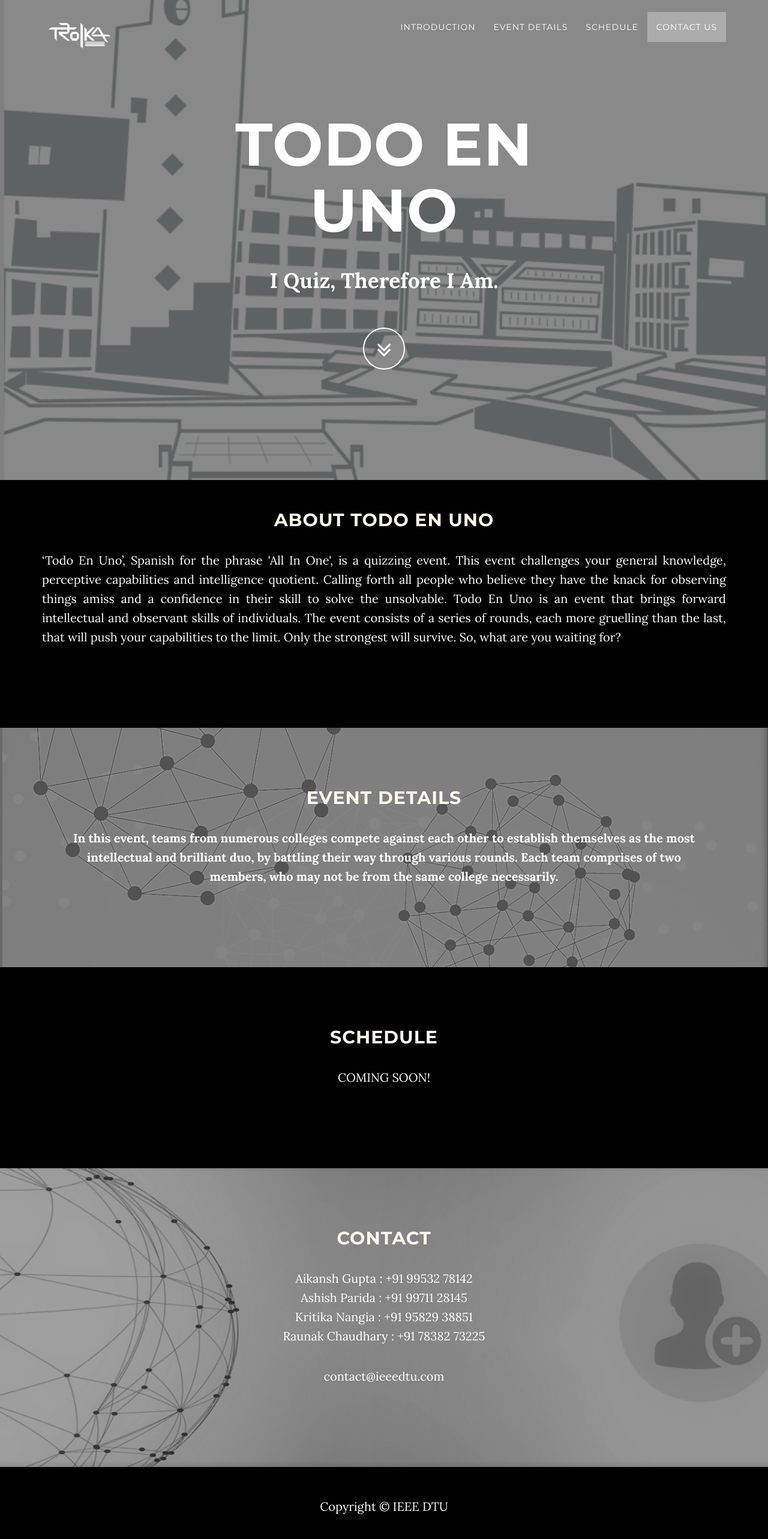
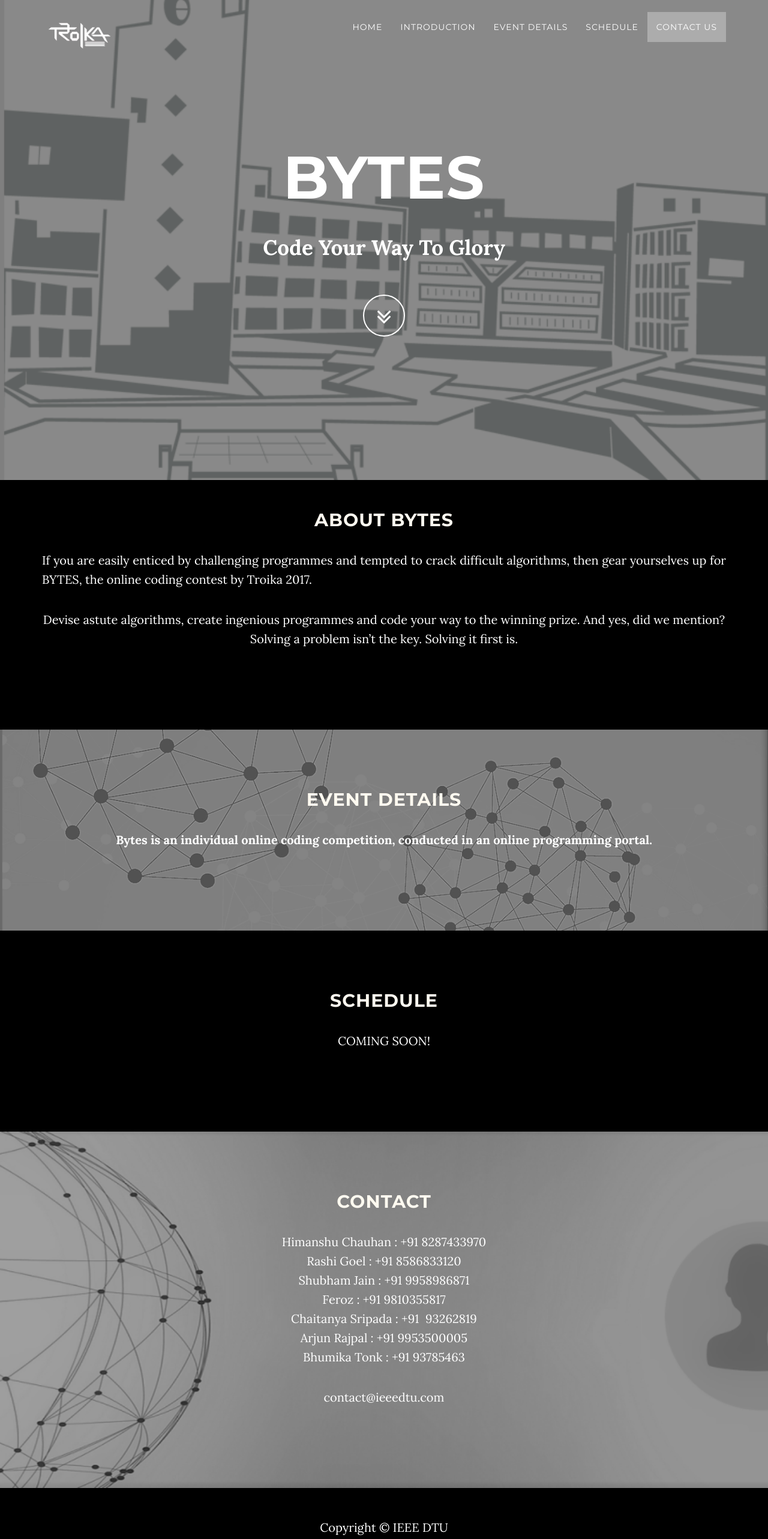
Before and after one commit to nkmishra1997/cms-plugins, a website: page events/bytes.html in a window 1280 px wide. Shown: the whole page at 60% size. Drawn offline with nearby package versions, Linux system fonts and the light colour scheme; some packages are replaced by stand-ins of ours.

Commit message:
Added Bytes

```diff
--- a/events/bytes.html
+++ b/events/bytes.html
@@ -9,7 +9,20 @@
     <meta name="description" content="">
     <meta name="author" content="">
 
-    <title>TodoEnUno - Troika'17</title>
+    <title>Bytes - Troika'17</title>
+    <link rel="apple-touch-icon" sizes="57x57" href="ico/apple-icon-57x57.png">
+    <link rel="apple-touch-icon" sizes="60x60" href="ico/apple-icon-60x60.png">
+    <link rel="apple-touch-icon" sizes="72x72" href="ico/apple-icon-72x72.png">
+    <link rel="apple-touch-icon" sizes="76x76" href="ico/apple-icon-76x76.png">
+    <link rel="apple-touch-icon" sizes="114x114" href="ico/apple-icon-114x114.png">
+    <link rel="apple-touch-icon" sizes="120x120" href="ico/apple-icon-120x120.png">
+    <link rel="apple-touch-icon" sizes="144x144" href="ico/apple-icon-144x144.png">
+    <link rel="apple-touch-icon" sizes="152x152" href="ico/apple-icon-152x152.png">
+    <link rel="apple-touch-icon" sizes="180x180" href="ico/apple-icon-180x180.png">
+    <link rel="icon" type="image/png" sizes="192x192" href="ico/android-icon-192x192.png">
+    <link rel="icon" type="image/png" sizes="32x32" href="ico/favicon-32x32.png">
+    <link rel="icon" type="image/png" sizes="96x96" href="ico/favicon-96x96.png">
+    <link rel="icon" type="image/png" sizes="16x16" href="ico/favicon-16x16.png">
 
     <!-- Bootstrap Core CSS -->
     <link href="vendor/bootstrap/css/bootstrap.min.css" rel="stylesheet">
@@ -33,7 +46,6 @@
 </head>
 
 <body id="page-top" data-spy="scroll" data-target=".navbar-fixed-top">
-
     <!-- Navigation -->
     <nav class="navbar navbar-custom navbar-fixed-top" role="navigation">
         <div class="container">
@@ -41,8 +53,8 @@
                 <button type="button" class="navbar-toggle" data-toggle="collapse" data-target=".navbar-main-collapse">
                     Menu <i class="fa fa-bars"></i>
                 </button>
-                <a class="navbar-brand page-scroll" href="#page-top">
-                    <img src="img/TroikaFinal.png" height = "50px" style = "margin-top:0px">
+                <a class="navbar-brand page-scroll" href="http://troika.ieeedtu.com">
+                    <img src="img/TroikaFinal.png" height="50px" style="margin-top:0px">
                 </a>
             </div>
 
@@ -52,6 +64,9 @@
                     <!-- Hidden li included to remove active class from about link when scrolled up past about section -->
                     <li class="hidden">
                         <a href="#page-top"></a>
+                    </li>
+                    <li>
+                        <a class="page-scroll" href="http://troika.ieeedtu.com/">Home</a>
                     </li>
                     <li>
                         <a class="page-scroll" href="#about">Introduction</a>
@@ -78,8 +93,8 @@
             <div class="container">
                 <div class="row">
                     <div class="col-md-8 col-md-offset-2">
-                        <h1 class="brand-heading">TODO EN UNO</h1>
-                        <p class="intro-text" style = "font-size: 35px; font-weight:600;">I Quiz, Therefore I Am.</p>
+                        <h1 class="brand-heading">BYTES</h1>
+                        <p class="intro-text" style="font-size: 35px; font-weight:600;">Code Your Way To Glory</p>
                         <a href="#about" class="btn btn-circle page-scroll">
                             <i class="fa fa-angle-double-down animated"></i>
                         </a>
@@ -90,16 +105,20 @@
     </header>
 
     <!-- About Section -->
-    <section id="about" class="container content-section text-center" style = "margin-bottom: 100px">
+    <section id="about" class="container content-section text-center" style="margin-bottom: 100px">
         <div class="row">
             <div class="col-lg-12">
-                <h2>About Todo En Uno</h2>
-                <p style = "text-align: justify; ">‘Todo En Uno’, Spanish for the phrase 'All In One', is a quizzing event. This event challenges your general knowledge, perceptive capabilities and intelligence quotient. Calling forth all people who believe they have the knack for observing things amiss and a confidence in their skill to solve the unsolvable. Todo En Uno is an event that brings forward intellectual and observant skills of individuals. The event consists of a series of rounds, each more gruelling than the last, that will push your capabilities to the limit. Only the strongest will survive. So, what are you waiting for?</p>
+                <h2>About Bytes</h2>
+                <p style="text-align: justify; ">If you are easily enticed by challenging programmes and tempted to crack difficult algorithms, then gear yourselves up for BYTES, the online coding contest by Troika 2017. </p><p>
+Devise astute algorithms, create ingenious programmes and code your way to the winning prize. And yes, did we mention? Solving a problem isn’t the key. Solving it first is.
+
+
+                </p>
 
             </div>
         </div>
     </section>
-<!--For Problem Statement
+    <!--For Problem Statement
     <section id="download" class="content-section text-center">
         <div class="download-section">
             <div class="container">
@@ -116,13 +135,14 @@
             <div class="col-lg-12 ">
                 <h2 style="text-color:black;">Event Details</h2>
                 <div class="col-lg-10 col-lg-offset-1">
-                <p>In this event, teams from numerous colleges compete against each other to establish themselves as the most intellectual and brilliant duo, by battling their way through various rounds. Each team comprises of two members, who may not be from the same college necessarily.</p>
+                    <p>Bytes is an individual online coding competition, conducted in an online programming portal.
+
                 </div>
             </div>
         </div>
     </section>
 
-     <section id="schedule" class="container content-section text-center">
+    <section id="schedule" class="container content-section text-center">
         <div class="row">
             <div class="col-lg-8 col-lg-offset-2">
                 <h2>SCHEDULE</h2>
@@ -136,10 +156,13 @@
         <div class="row">
             <div class="col-lg-8 col-lg-offset-2">
                 <h2>Contact</h2>
-                <p>Aikansh Gupta : +91 99532 78142<br>
-                Ashish Parida    : +91 99711 28145<br>
-                Kritika Nangia   : +91 95829 38851<br>
-                Raunak Chaudhary : +91 78382 73225</p>
+                <p>Himanshu Chauhan : +91 8287433970
+                    <br> Rashi Goel : +91 8586833120
+                    <br> Shubham Jain : +91 9958986871
+                    <br> Feroz : +91 9810355817
+                    <br> Chaitanya Sripada : +91  93262819
+                    <br> Arjun Rajpal : +91 9953500005
+                    <br> Bhumika Tonk : +91 93785463</p>
                 <p><a href="mailto:contact@ieeedtu.com">contact@ieeedtu.com</a>
                 </p>
 
@@ -170,7 +193,6 @@
 
     <!-- Theme JavaScript -->
     <script src="js/grayscale.min.js"></script>
-
 </body>
 
 </html>
```
